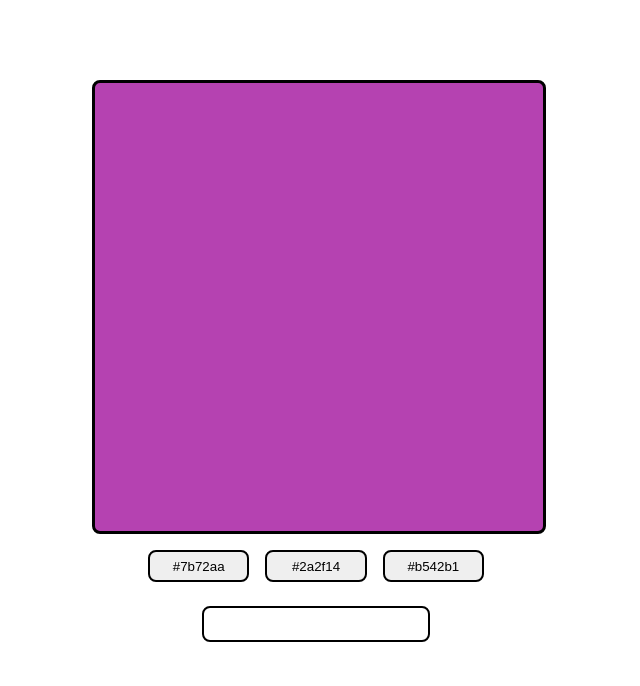
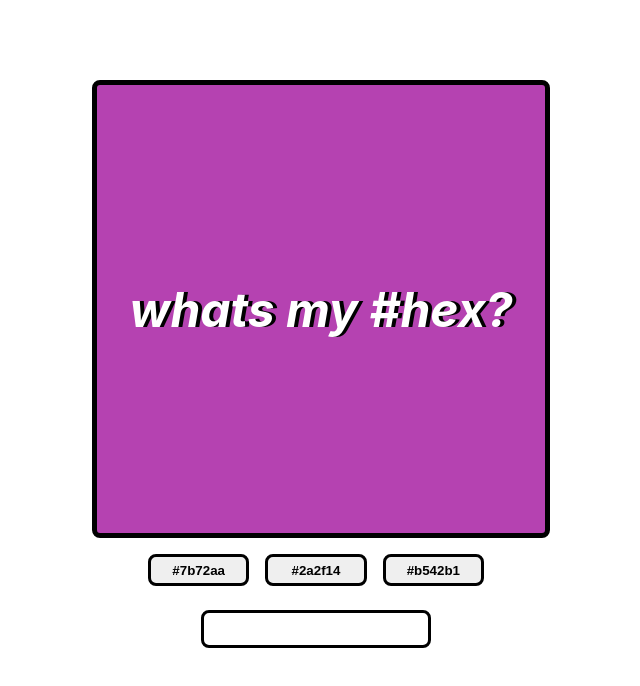
Before and after one commit to jamercer/challenge-hex-quiz, a React (Create React App) app: page / in a window 1280 px wide. Shown: the top 686 px of the page, without its empty margins (324-964 px from the left). Built offline with nearby package versions, Linux system fonts and the light colour scheme.

Commit message:
intro message and more styling

```diff
--- a/src/App.css
+++ b/src/App.css
@@ -1,5 +1,9 @@
 :root {
   --global-border-radius: 0.5rem;
+}
+
+button {
+  font-weight: bold;
 }
 
 .App {
@@ -16,8 +20,15 @@
   width: 100%;
   height: 28rem;
   flex-grow: 1;
-  border: 3px black solid;
+  border: 5px black solid;
   border-radius: var(--global-border-radius);
+
+  display: flex;
+  align-items: center;
+  justify-content: center;
+  font-size: 3rem;
+  font-style: italic;
+  font-weight: bold;
 }
 
 .colorButtons {
@@ -29,7 +40,7 @@
   width: 100%;
   height: 2rem;
   margin: 0.5rem;
-  border: 2px black solid;
+  border: 3px black solid;
   border-radius: var(--global-border-radius);
   line-height: normal;
 }
@@ -38,17 +49,20 @@
   display: flex;
   flex-direction: column;
   align-items: center;
+  font-style: italic;
+  font-weight: bold;
 }
 
 .message div {
   width: 50%;
   height: 2rem;
   margin: 0.5rem;
-  border: 2px black solid;
+  border: 3px black solid;
   border-radius: var(--global-border-radius);
   display: flex;
   justify-content: center;
   align-items: center;
+  font-style: normal;
 }
 
 .App-logo {
--- a/src/App.tsx
+++ b/src/App.tsx
@@ -17,13 +17,13 @@ function App() {
     return value;
   };
 
-  const contrastingColor = (hexColor: string) => {
+  const contrastingColor = (hexColor: string, invert?: boolean) => {
     const pattern:RegExp = /[\da-f]{2}/gi;
     const result = hexColor.match(pattern)?.map(v=>parseInt(v.toLowerCase(),16));
-    if (result === undefined) return '#ff00ff';
+    if (result === undefined) return '#f0f';
     const lum = (Math.max(...result) + Math.min(...result)) / 2;
-    if (lum > 127) return '#000000';
-    return '#ffffff';
+    if (lum > 127) return invert?'#fff':'#000';
+    return invert?'#000':'#fff';
   }
 
   const createNewQuiz = () => {
@@ -49,8 +49,13 @@ function App() {
     <div className="App">
       <div
         className="colorDisplay"
-        style={{ backgroundColor: displayedColor }}
-      ></div>
+        style={{
+          backgroundColor: displayedColor,
+          color: contrastingColor(displayedColor),
+          textShadow: '4px 0 '+contrastingColor(displayedColor, true),
+        }}>
+          whats my #hex?
+      </div>
       <div className="colorButtons">
         {colorChoices.map((e,i)=>
           <button onClick={() => btnClick(e)} key={i}>{e}</button>
@@ -58,9 +63,13 @@ function App() {
       </div>
       <div className="message">
         {message.text}
-        <div style={{backgroundColor: message.hex, color: contrastingColor(message.hex)}}>
+        <div style={{
+          backgroundColor: message.hex,
+          color: contrastingColor(message.hex),
+          textShadow: '2px 0 '+contrastingColor(message.hex, true),
+        }}>
           {message.hex}
-          </div>
+        </div>
       </div>
     </div>
   );
```
